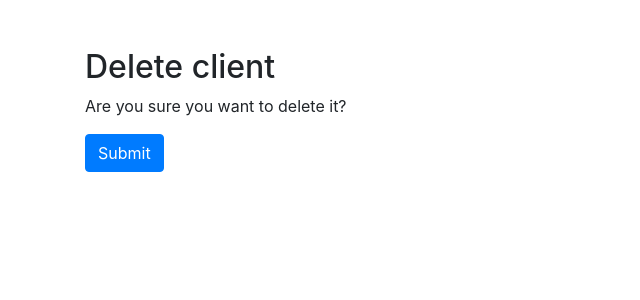
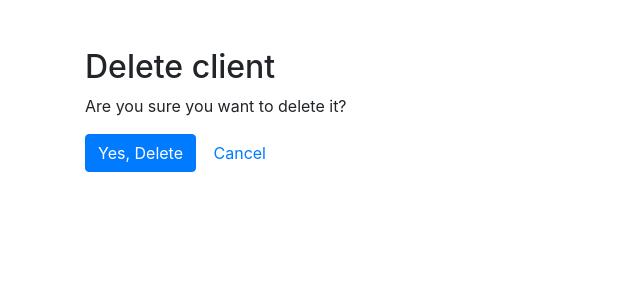
Before and after one commit to zhacky/python-test, a Django app: template python_test/python_test/templates/python_test/client_confirm_delete.html in a window 1280 px wide. Shown: the top 300 px of the page, without its empty margins (0-640 px from the left). Run offline with Django 3.2, Linux system fonts and the light colour scheme; the template is opened without the code that fills it, so the values that code supplies are empty; some libraries are stand-ins or nearby versions.

Commit message:
fix views

```diff
--- a/python_test/python_test/templates/python_test/client_confirm_delete.html
+++ b/python_test/python_test/templates/python_test/client_confirm_delete.html
@@ -5,6 +5,7 @@
     <form method="post">
     {% csrf_token %}
     <p>Are you sure you want to delete it?</p>
-    <button class="btn btn-primary" type="submit">Submit</button>
+    <button class="btn btn-primary" type="submit">Yes, Delete</button>
+        <a href="{% url "client_list" %}" class="btn btn-default">Cancel</a>
     </form>
 {% endblock content %}
--- a/python_test/python_test/views.py
+++ b/python_test/python_test/views.py
@@ -70,6 +70,7 @@ class ClientUpdateView(UpdateView):
         "email_address",
         "phone_number"
     ]
+    success_url = reverse_lazy("client_list")
 
 
 class ClientDeleteView(DeleteView):
```
Also changed, not shown: 1 other file.
